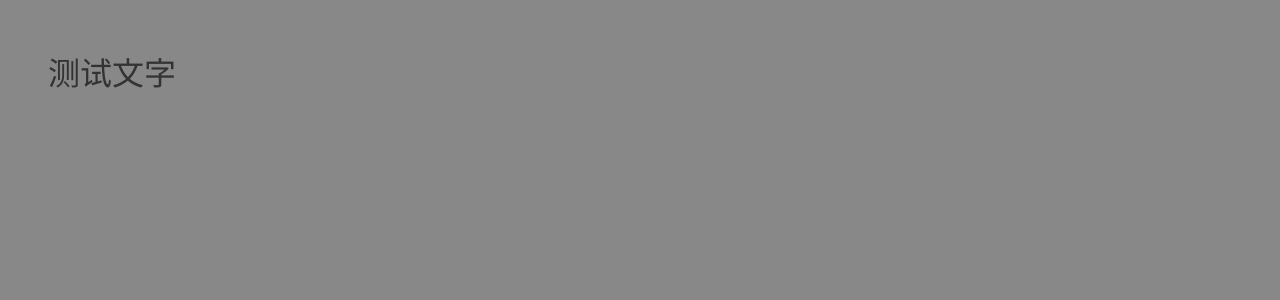
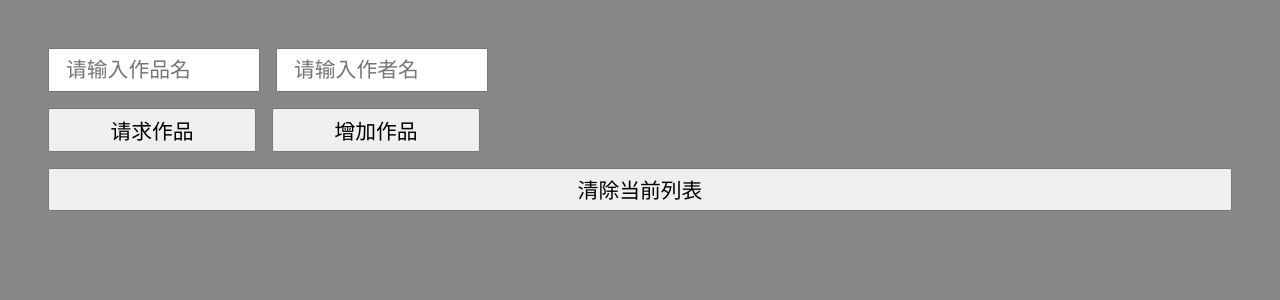
Before and after one commit to SetsuikiHyoryu/vue3_study_comprehensive, a Vue app: page / in a window 1280 px wide. Shown: the top 300 px of the page. Built offline with nearby package versions, Linux system fonts and the light colour scheme.

Commit message:
feat: 至连通数据库并增查

```diff
--- a/src/App.vue
+++ b/src/App.vue
@@ -1,12 +1,150 @@
-<script setup lang="ts"></script>
+<script setup lang="ts">
+import BaseButton from './components/button/BaseButton.vue'
+
+import { InputHTMLAttributes, reactive, ref } from 'vue'
+import { queryWorks, addWork } from './api/works'
+import type { QueryWorksModel, WorkModel } from './api/model'
+
+// 输入
+type FormState = WorkModel
+
+const formState = reactive<FormState>({
+  title: '',
+  author: '',
+})
+
+const handleSetFormTitle = ($envet: Event): void => {
+  message.value = ''
+  formState.title = ($envet.target as InputHTMLAttributes).value
+}
+
+const handleSetFormAuthor = ($evnet: Event): void => {
+  message.value = ''
+  formState.author = ($evnet.target as InputHTMLAttributes).value
+}
+
+// 添加
+const message = ref<string>('')
+
+const handleAddWork = async (): Promise<void> => {
+  const emptyExisted = Object.keys(formState).some((key: string): boolean => {
+    const _key = key as keyof FormState
+    return !formState[_key]
+  })
+
+  if (emptyExisted) {
+    message.value = '增加时内容不可以为空'
+    return
+  }
+
+  const successed: boolean = await addWork({
+    title: formState.title,
+    author: formState.author,
+  })
+
+  message.value = successed ? '添加成功' : '添加失败'
+}
+
+// 检索
+const works = ref<QueryWorksModel>()
+
+const handleSetWorks = async (): Promise<void> => {
+  message.value = ''
+  works.value = await queryWorks({ title: formState.title, author: formState.author })
+}
+</script>
 
 <template>
-  <div class="app">测试文字</div>
+  <div class="app">
+    <div class="input-group">
+      <input type="text" placeholder="请输入作品名" @input="handleSetFormTitle" />
+      <input type="text" placeholder="请输入作者名" @input="handleSetFormAuthor" />
+    </div>
+
+    <div class="message">{{ message }}</div>
+
+    <div class="button-group">
+      <BaseButton title="请求作品" @click="handleSetWorks" />
+      <BaseButton title="增加作品" @click="handleAddWork" />
+    </div>
+
+    <BaseButton
+      class="delete-button"
+      title="清除当前列表"
+      @click="
+        () => {
+          works = []
+          message = ''
+        }
+      "
+    />
+
+    <div v-for="(item, index) in works" :key="index" class="works-card">
+      <span>作品名：《{{ item.title }}》</span>
+      <span>作者：{{ item.author }}</span>
+    </div>
+  </div>
 </template>
 
-<style>
+<style scoped>
 .app {
-  color: #333;
+  color: #000;
   font-size: 2rem;
 }
+
+.input-group {
+  display: flex;
+  gap: 1rem;
+}
+
+input {
+  font-size: 1.3rem;
+  padding: 0.5rem 1rem;
+  width: 11rem;
+}
+
+.message {
+  font-size: 1.2rem;
+  margin: 1rem;
+}
+
+.button-group {
+  display: flex;
+  gap: 1rem;
+  margin: 1rem 0 0;
+}
+
+.delete-button {
+  margin: 1rem 0 0;
+}
+
+.works-card {
+  background: rgba(255, 255, 255, 0.7);
+  display: flex;
+  flex-direction: column;
+  font-size: 1.3rem;
+  margin: 1rem 0 0 0;
+  padding: 0.5rem 1rem;
+  width: 20rem;
+}
+
+@media (max-width: 500px) {
+  .input-group {
+    flex-direction: column;
+  }
+
+  .button-group {
+    flex-direction: column;
+  }
+
+  .works-card {
+    width: 100%;
+  }
+}
+
+@media (min-width: 501px) {
+  .delete-button {
+    width: 100%;
+  }
+}
 </style>
--- /dev/null
+++ b/src/api/model/index.ts
@@ -0,0 +1,3 @@
+import type { WorkModel, QueryWorksModel } from './works'
+
+export { WorkModel, QueryWorksModel }
--- /dev/null
+++ b/src/api/model/works.ts
@@ -0,0 +1,14 @@
+// 作品信息
+export interface WorkModel {
+  title: string
+  author: string
+}
+
+// 获取作品参数
+export interface QueryWorksParameters {
+  title?: string
+  author?: string
+}
+
+// 获取作品列表返回值
+export type QueryWorksModel = WorkModel[]
--- /dev/null
+++ b/src/api/works.ts
@@ -0,0 +1,33 @@
+import { sendRequest } from '../utils/http/axios'
+import type { QueryWorksModel, WorkModel } from './model'
+import { QueryWorksParameters } from './model/works'
+
+export const queryWorks = async ({
+  title,
+  author,
+}: QueryWorksParameters): Promise<QueryWorksModel> => {
+  const query = `
+    query getWorks($title: String, $author: String) {
+      works(title: $title, author: $author) {
+        title
+        author
+      }
+    }
+  `
+
+  const { works } = await sendRequest(query, { title, author })
+
+  return works
+}
+
+export const addWork = async ({ title, author }: WorkModel): Promise<boolean> => {
+  const mutation = `
+    mutation addWork($title: String!, $author: String!) {
+      addWork(title: $title, author: $author)
+    }
+  `
+
+  const { addWork } = await sendRequest(mutation, { title, author })
+
+  return addWork
+}
--- /dev/null
+++ b/src/components/button/BaseButton.vue
@@ -0,0 +1,25 @@
+<script lang="ts" setup>
+interface Props {
+  title: string
+}
+
+const { title } = defineProps<Props>()
+
+interface Emits {
+  (event: 'click'): void
+}
+
+const emit = defineEmits<Emits>()
+</script>
+
+<template>
+  <button @click="emit('click')">{{ title }}</button>
+</template>
+
+<style scoped>
+button {
+  padding: 0.3rem 1rem;
+  font-size: 1.3rem;
+  width: 13rem;
+}
+</style>
--- /dev/null
+++ b/src/utils/http/axios/index.ts
@@ -0,0 +1,19 @@
+import axios from 'axios'
+
+const axiosInstance = axios.create({
+  baseURL: 'http://localhost:3000/api',
+  timeout: 1000,
+})
+
+export const sendRequest = async (
+  query: string,
+  variables?: { [property: string]: any }
+): Promise<{ [property: string]: any }> => {
+  const { data } = await axiosInstance({
+    method: 'POST',
+    url: '',
+    data: { query, variables },
+  })
+
+  return data.data
+}
--- a/vite.config.ts
+++ b/vite.config.ts
@@ -3,5 +3,15 @@ import vue from '@vitejs/plugin-vue'
 
 // https://vitejs.dev/config/
 export default defineConfig({
-  plugins: [vue()]
+  plugins: [vue()],
+
+  server: {
+    proxy: {
+      '/api': {
+        target: 'http://localhost:9491/graphql',
+        changeOrigin: true,
+        rewrite: (path: string): string => path.replace(/^\/api/, ''),
+      },
+    },
+  },
 })
```
Also changed, not shown: 2 other files (tests, documents, lock files or other folders).
